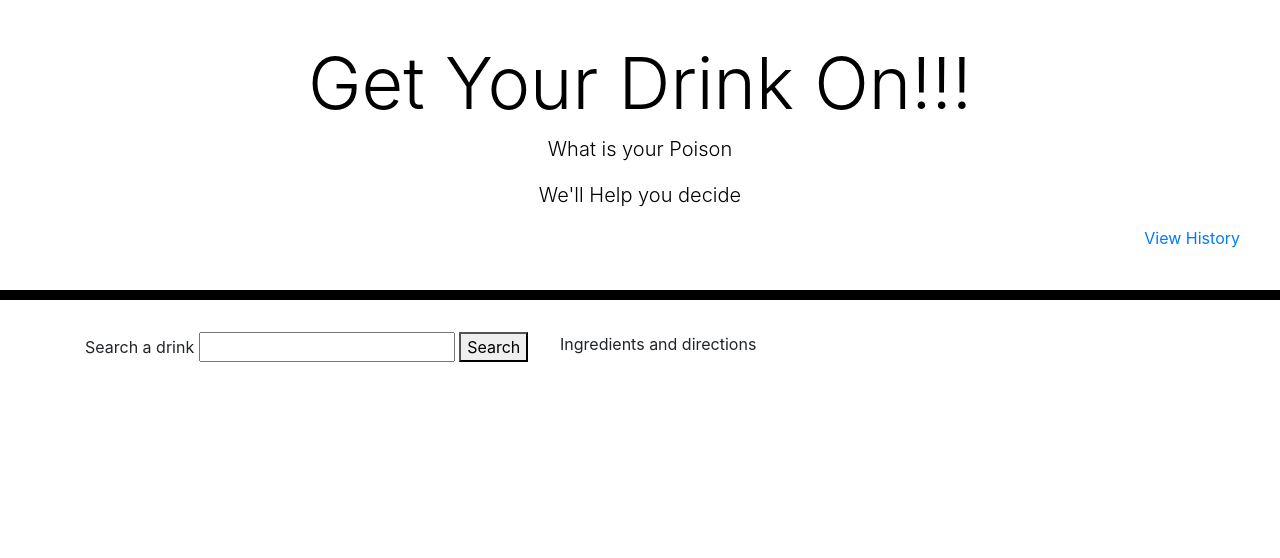
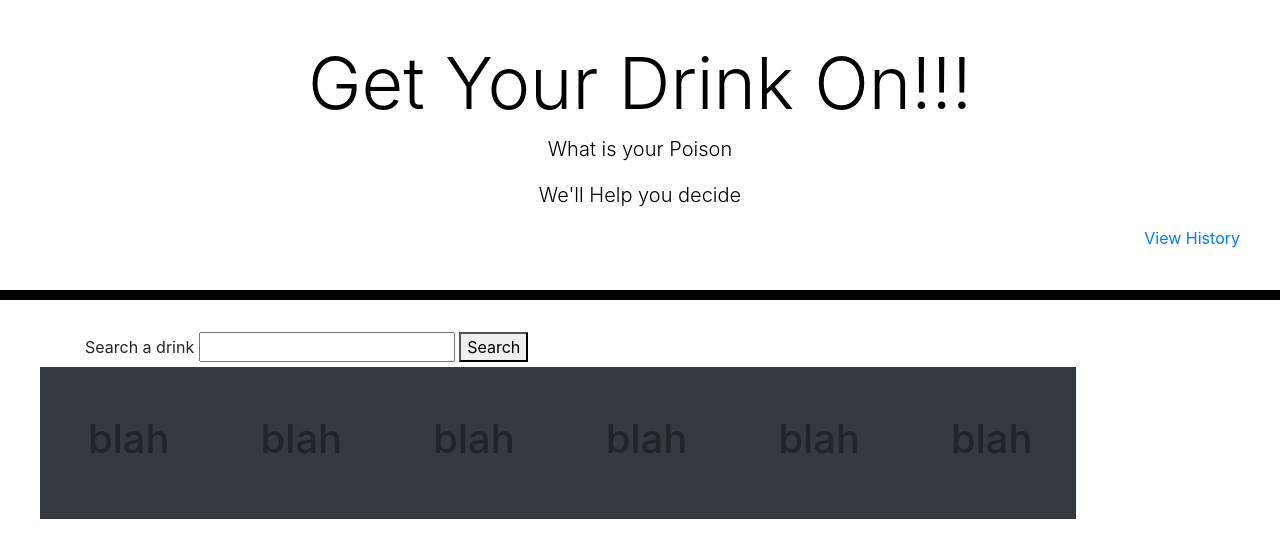
Before and after one commit to RudezY/GetYourDrinkON-, a plain HTML site: page index.html in a window 1280 px wide. Drawn offline with nearby package versions, Linux system fonts and the light colour scheme.

Commit message:
temp html layout

```diff
--- a/index.html
+++ b/index.html
@@ -31,14 +31,33 @@
             <input id="termInput" type="text">
             <button type="submit">Search</button>
         </form>
-        <ul class="drinkList">
+</div>
 
-        </ul>
+<div class="containerForDrinks row">
+    <div class="row" id="drinkContainer">
+        <div class="drinkDisplay row col-md-12">
+            <card class="col-md-2 p-5 mg-5 bg-dark">
+                <h1>blah</h1>
+            </card>
+            <div class="col-md-2  p-5 mg-5 bg-dark">
+                <h1>blah</h1>
+            </div>
+            <div class="col-md-2  p-5 mg-5 bg-dark">
+                <h1>blah</h1>
+            </div>
+            <div class="col-md-2  p-5 mg-5 bg-dark">
+                <h1>blah</h1>
+            </div>
+            <div class="col-md-2  p-5 mg-5 bg-dark">
+                <h1>blah</h1>
+            </div>
+            <div class="col-md-2  p-5 mg-5 bg-dark">
+                <h1>blah</h1>
+            </div>
         </div>
-        <div class="col-md-7 col-xs-12"> Ingredients and directions</div>
     </div>
 </div>
-    </header>
+
 </body>
 <script src="https://cdnjs.cloudflare.com/ajax/libs/jquery/3.2.1/jquery.min.js"></script>
 <script src="https://cdnjs.cloudflare.com/ajax/libs/moment.js/2.24.0/moment.min.js"></script>
```
Also changed, not shown: assets/style.css (line endings or trailing spaces).
